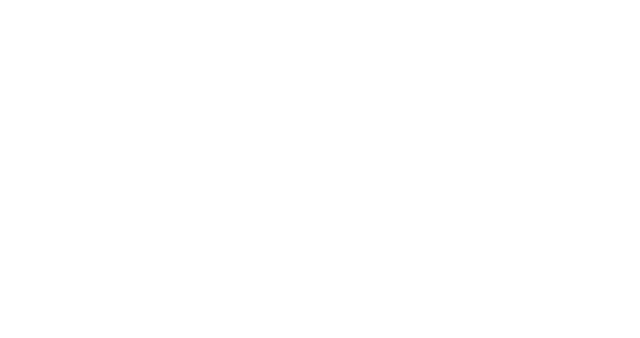
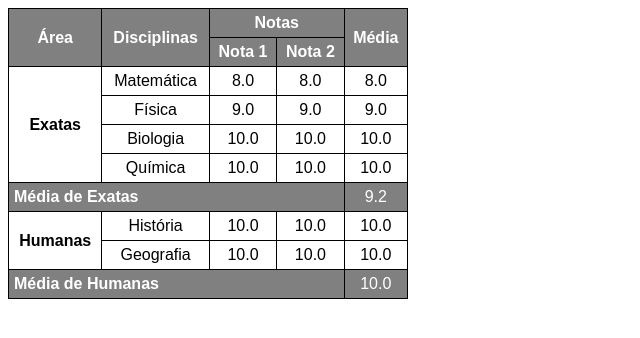
Before and after one commit to gustavo-g-machado/html-css, a plain HTML site: page desafios/d013/d013.3.html in a window 1280 px wide. Shown: the whole page, without its empty margins (0-640 px from the left). Drawn offline with Linux system fonts and the light colour scheme.

Commit message:
Update d013.3.html

```diff
--- a/desafios/d013/d013.3.html
+++ b/desafios/d013/d013.3.html
@@ -3,9 +3,102 @@
 <head>
     <meta charset="UTF-8">
     <meta name="viewport" content="width=device-width, initial-scale=1.0">
-    <title>Desafio 013.2</title>
+    <title>Desafio 013.3</title>
+    <style>
+        body{
+            font-family: Arial, Helvetica, sans-serif;
+        }
+        table{
+            width: 400px;
+            border-collapse: collapse;
+        }
+        th{
+            background-color: grey;
+            color: white;
+        }
+        td, th{
+            border: 1px solid black;
+            text-align: center;
+            padding: 5px;
+        }
+        .materia{
+            background-color: white;
+            color: black;
+        }
+       .media{
+        text-align: left;
+        background-color: grey;
+        color: white;
+       }
+       .num{
+        background-color: gray;
+        color: white;
+       }
+    </style>
 </head>
 <body>
+    <table>
+        <thead>
+            <tr>
+                <th rowspan="2" scope="col">Área</th>
+                <th rowspan="2" scope="col">Disciplinas</th>
+                <th colspan="2" scope="colgroup">Notas</th>
+                <th rowspan="2" scope="col">Média</th>
+            </tr>
+            <tr>
+                <th scope="col">Nota 1</th>
+                <th scope="col">Nota 2</th>
+            </tr>
+            <tbody>
+                <tr>
+                    <th rowspan="4" class="materia" scope="rowgroup">Exatas</th>
+                    <td>Matemática</td>
+                    <td>8.0</td>
+                    <td>8.0</td>
+                    <td>8.0</td>
+                </tr>
+                <tr>
+                    <td>Física</td>
+                    <td>9.0</td>
+                    <td>9.0</td>
+                    <td>9.0</td>
+                </tr>
+                <tr>
+                    <td>Biologia</td>
+                    <td>10.0</td>
+                    <td>10.0</td>
+                    <td>10.0</td>
+                </tr>
+                <tr>
+                    <td>Química</td>
+                    <td>10.0</td>
+                    <td>10.0</td>
+                    <td>10.0</td>
+                </tr>
+                <tr>
+                    <th colspan="4" scope="row" class="media">Média de Exatas</th>
+                    <td class="num">9.2</td>
+                </tr>
+                <tr>
 
+                    <th rowspan="2" class="materia" scope="rowgroup">Humanas</th>
+                    <td>História</td>
+                    <td>10.0</td>
+                    <td>10.0</td>
+                    <td>10.0</td>
+                </tr>
+                <tr>
+                    <td>Geografia</td>
+                    <td>10.0</td>
+                    <td>10.0</td>
+                    <td>10.0</td>
+                </tr>
+                <tr>
+                    <th colspan="4" scope="row" class="media">Média de Humanas</th>
+                    <td class="num">10.0</td>
+                </tr>
+            </tbody>
+        </thead>
+    </table>
 </body>
 </html>
```
